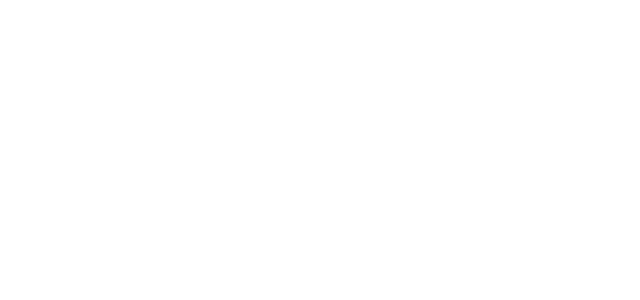
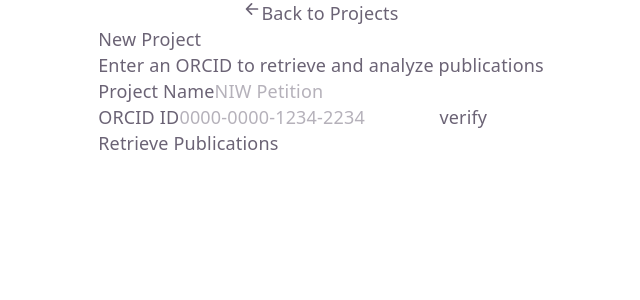
Before and after one commit to shuwangs/CaseForge, a React (Vite) app in the folder client/: page /new-analysis in a window 1280 px wide. Before the commit this address had no page. Shown: the top 300 px of the page, without its empty margins (319-959 px from the left). Built offline with nearby package versions, Linux system fonts and the light colour scheme.

Commit message:
feat(frontend): add orcid input form and new analysis page

```diff
--- /dev/null
+++ b/client/middleware/useProject.js
@@ -0,0 +1,3 @@
+import { createContext } from "react";
+
+const useProject = createContext();
--- a/client/package.json
+++ b/client/package.json
@@ -15,6 +15,7 @@
 		"@tailwindcss/vite": "^4.2.3",
 		"react": "^19.2.5",
 		"react-dom": "^19.2.5",
+		"react-icons": "^5.6.0",
 		"react-router-dom": "^7.14.2",
 		"tailwindcss": "^4.2.3"
 	},
--- a/client/src/App.jsx
+++ b/client/src/App.jsx
@@ -1,12 +1,14 @@
 import "./App.css";
 import { BrowserRouter, Route, Routes } from "react-router-dom";
 import LandingPage from "./pages/LandingPage.jsx";
+import NewAnalysisPage from "./pages/NewAnalysisPage.jsx";
 
 const App = () => {
 	return (
 		<BrowserRouter>
 			<Routes>
 				<Route path="/" element={<LandingPage />} />
+				<Route path="/new-analysis" element={<NewAnalysisPage />} />
 			</Routes>
 		</BrowserRouter>
 	);
--- /dev/null
+++ b/client/src/components/OrcidInput.jsx
@@ -0,0 +1,33 @@
+import { validateOrcidId } from "../utils/validateOrcidId.js"
+const OrcidInput = () => {
+    return (
+        <div>
+            <form action="POST"
+                onSubmit
+                className="">
+                <div>
+                    <h1>New Project</h1>
+                    <p>Enter an ORCID to retrieve and analyze publications</p>
+                </div>
+
+                <div>
+                    <label>Project Name</label>
+                    <input placeholder="NIW Petition" />
+
+                </div>
+
+                <div>
+                    <label>ORCID ID</label>
+
+
+                    <input placeholder="0000-0000-1234-2234" />
+                    <button type="button" onClick={validateOrcidId}
+                    > verify</button>
+                </div>
+                <button type="submit">Retrieve Publications</button>
+
+            </form>
+        </div>)
+}
+
+export default OrcidInput;
--- /dev/null
+++ b/client/src/pages/NewAnalysisPage.jsx
@@ -0,0 +1,17 @@
+import OrcidInput from "../components/OrcidInput.jsx"
+import { IoArrowBack } from "react-icons/io5";
+
+const NewAnalysisPage = () => {
+
+    return (
+        <div className="flex flex-col items-center" >
+            <div className="flex ">
+                <IoArrowBack /> <span>Back to Projects</span>
+            </div>
+            <OrcidInput />
+        </div>
+
+    )
+}
+
+export default NewAnalysisPage;
--- /dev/null
+++ b/client/src/utils/validateOrcidId.js
@@ -0,0 +1,4 @@
+export const validateOrcidId = () => {
+    // TODO: implement the logic of validation
+    return true;
+}
```
Also changed, not shown: client/src/contexts/ProjectProvider.jsx (added), 2 other files (tests, documents, lock files or other folders).
